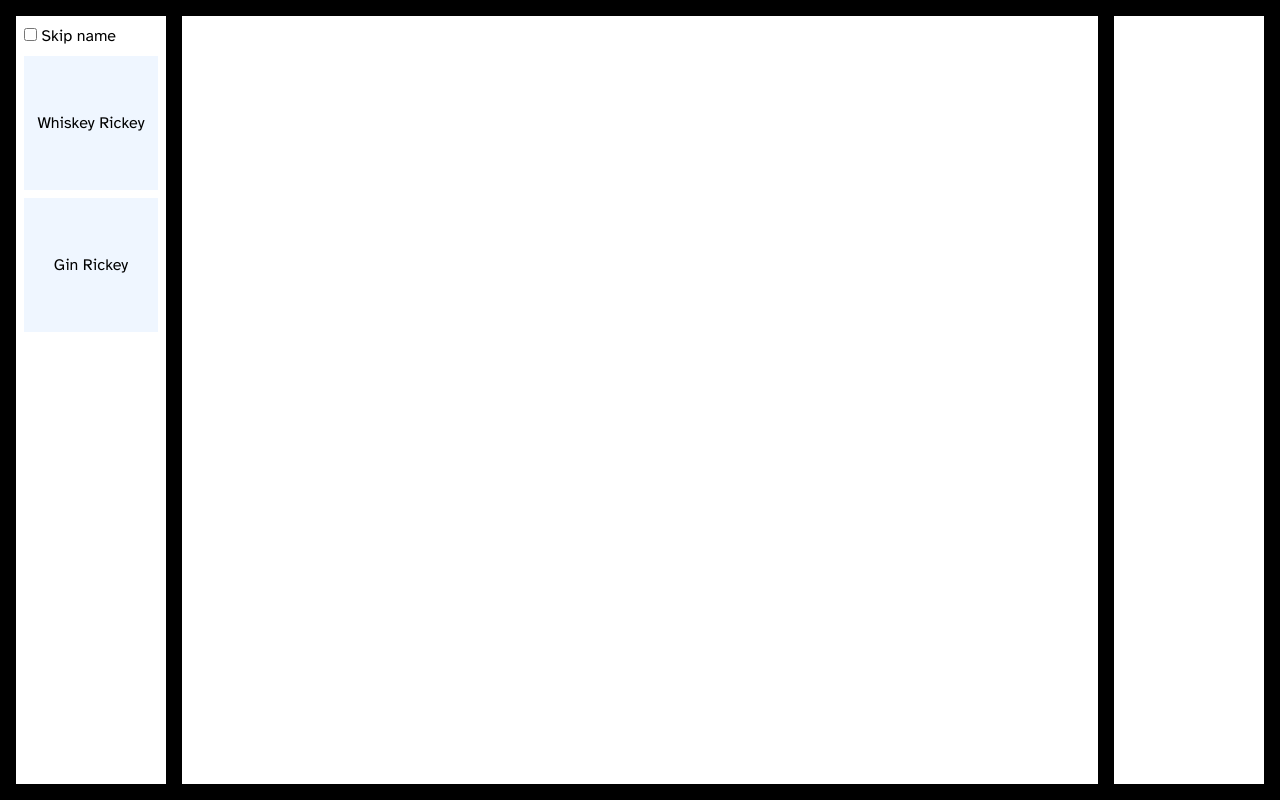
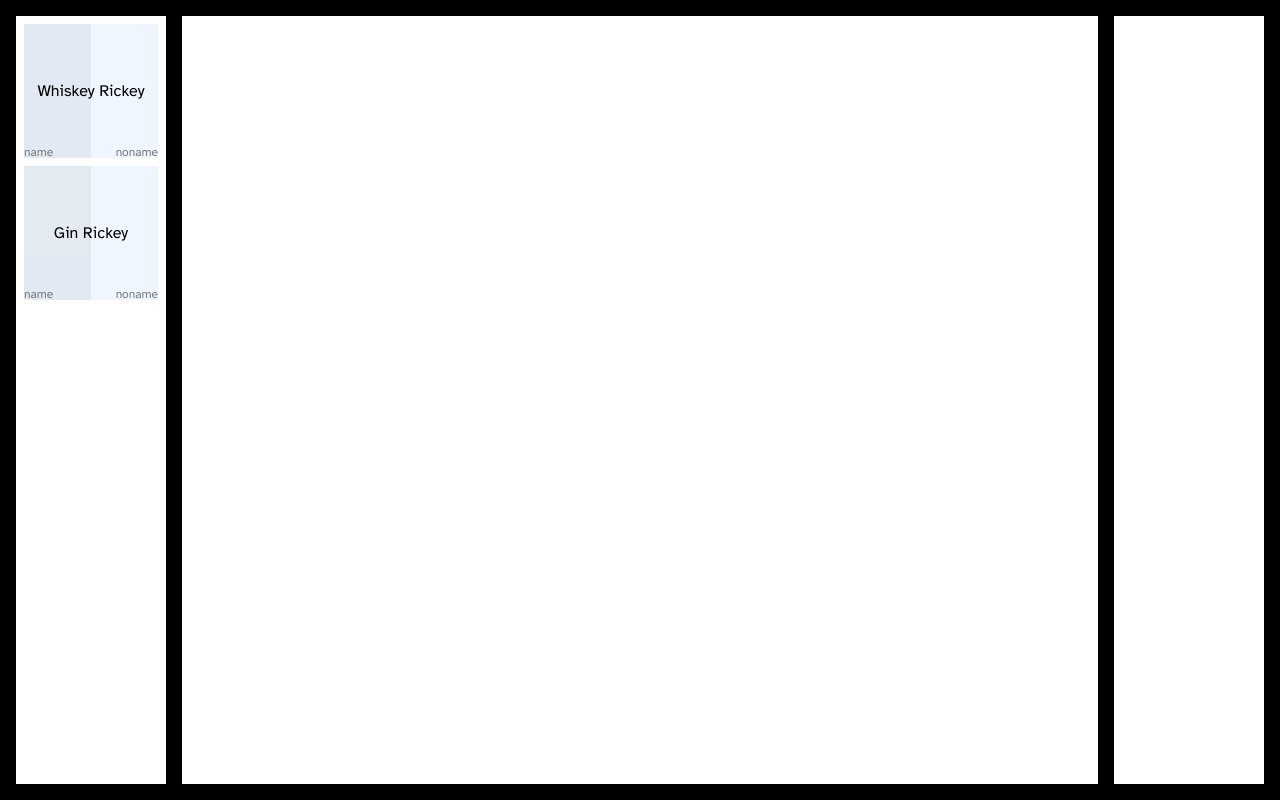
Before and after one commit to rootEnginear/barboy, a SvelteKit app: page / in a window 1280 px wide. Built offline with nearby package versions, Linux system fonts and the light colour scheme.

Commit message:
feat: quick noname add

```diff
--- a/src/routes/+page.svelte
+++ b/src/routes/+page.svelte
@@ -8,8 +8,6 @@
 		recipe: Recipe;
 	}
 
-	let isSkipName = $state(false);
-
 	let todoOrders: Order[] = $state([]);
 	let doneOrders: Order[] = $state([]);
 	let currentOrderIndex = $derived(todoOrders.length + doneOrders.length);
@@ -17,19 +15,25 @@
 
 <div class="flex h-svh select-none gap-16 bg-black p-16">
 	<div class="flex w-[150px] shrink-0 flex-col gap-8 overflow-y-auto bg-white p-8">
-		<label><input type="checkbox" bind:checked={isSkipName} /> Skip name</label>
 		{#each RECIPES as recipe (recipe.name)}
-			<button
-				type="button"
-				class="aspect-square bg-blue-50 p-8"
-				onclick={() => {
-					let name = null;
-					if (!isSkipName) name = prompt('What is your name?');
-					todoOrders.push({ orderId: currentOrderIndex, name, recipe });
-				}}
-				ondblclick={() => todoOrders.push({ orderId: currentOrderIndex, name: null, recipe })}
-				>{recipe.name}</button
-			>
+			<div class="relative flex aspect-square items-center justify-center bg-blue-50 p-8">
+				{recipe.name}
+				<button
+					type="button"
+					class="absolute left-0 top-0 flex h-full w-1/2 items-end bg-black/10 text-xs/1 opacity-50"
+					onclick={() => {
+						const name = prompt('Name');
+						todoOrders.push({ orderId: currentOrderIndex, name, recipe });
+					}}>name</button
+				>
+				<button
+					type="button"
+					class="absolute right-0 top-0 flex h-full w-1/2 items-end justify-end text-xs/1 opacity-50"
+					onclick={() => {
+						todoOrders.push({ orderId: currentOrderIndex, name: null, recipe });
+					}}>noname</button
+				>
+			</div>
 		{/each}
 	</div>
 	<div
```
